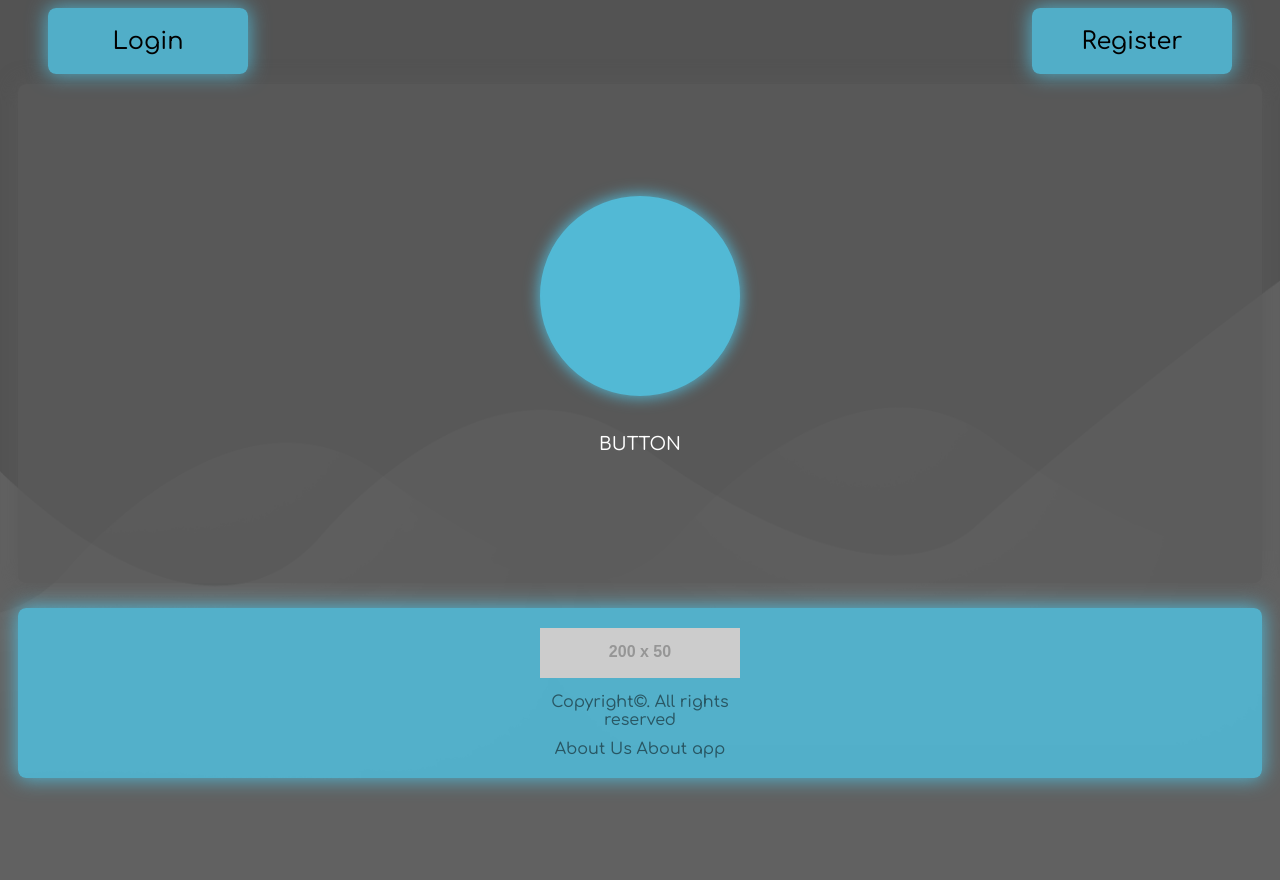
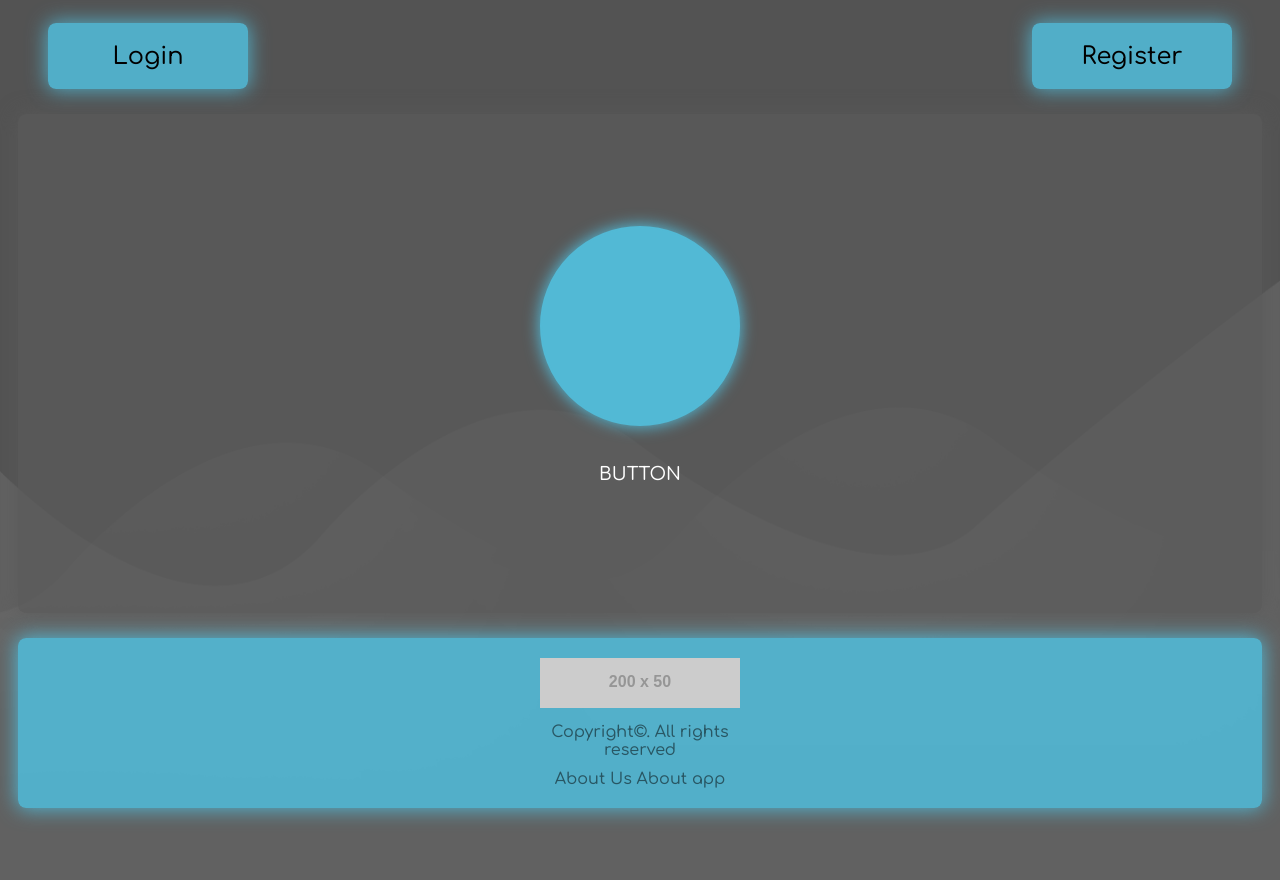
Before and after one commit to YukkieWQR/emnosys_wqrfl, a Django app: page / in a window 1280 px wide. Run offline with Django 3.2, Linux system fonts and the light colour scheme; grey boxes labelled with a size stand in for pictures from a placeholder-image service; some libraries are stand-ins or nearby versions.

Commit message:
--ammend

```diff
--- a/emnosys/static/emnosys/css/styles-main.css
+++ b/emnosys/static/emnosys/css/styles-main.css
@@ -54,6 +54,8 @@ body {
     border-radius: 8px;
     margin-left: 40px;
     margin-right: 40px;
+    margin-top: 15px;
+    margin-bottom: 15px;
     background: rgba(82,185,213,0.9);
     color: black;
     font-size: x-large;
```
